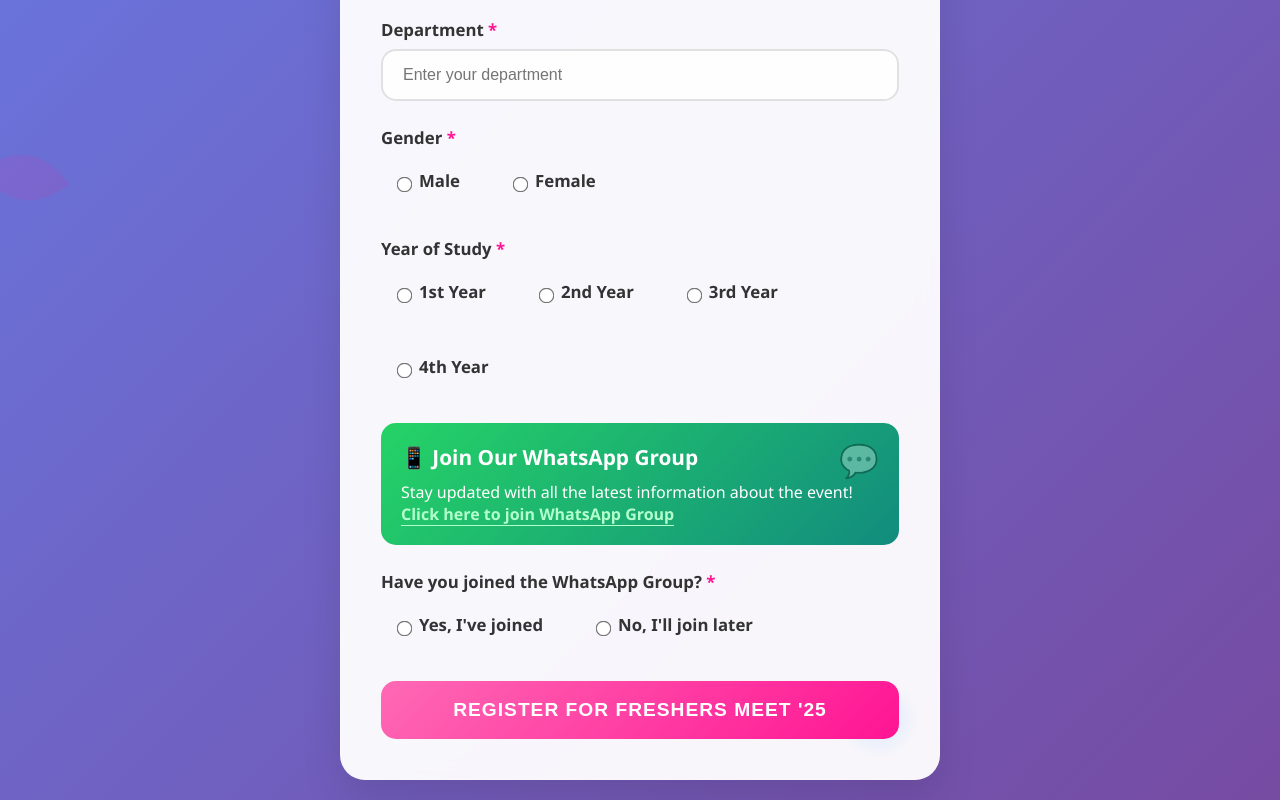
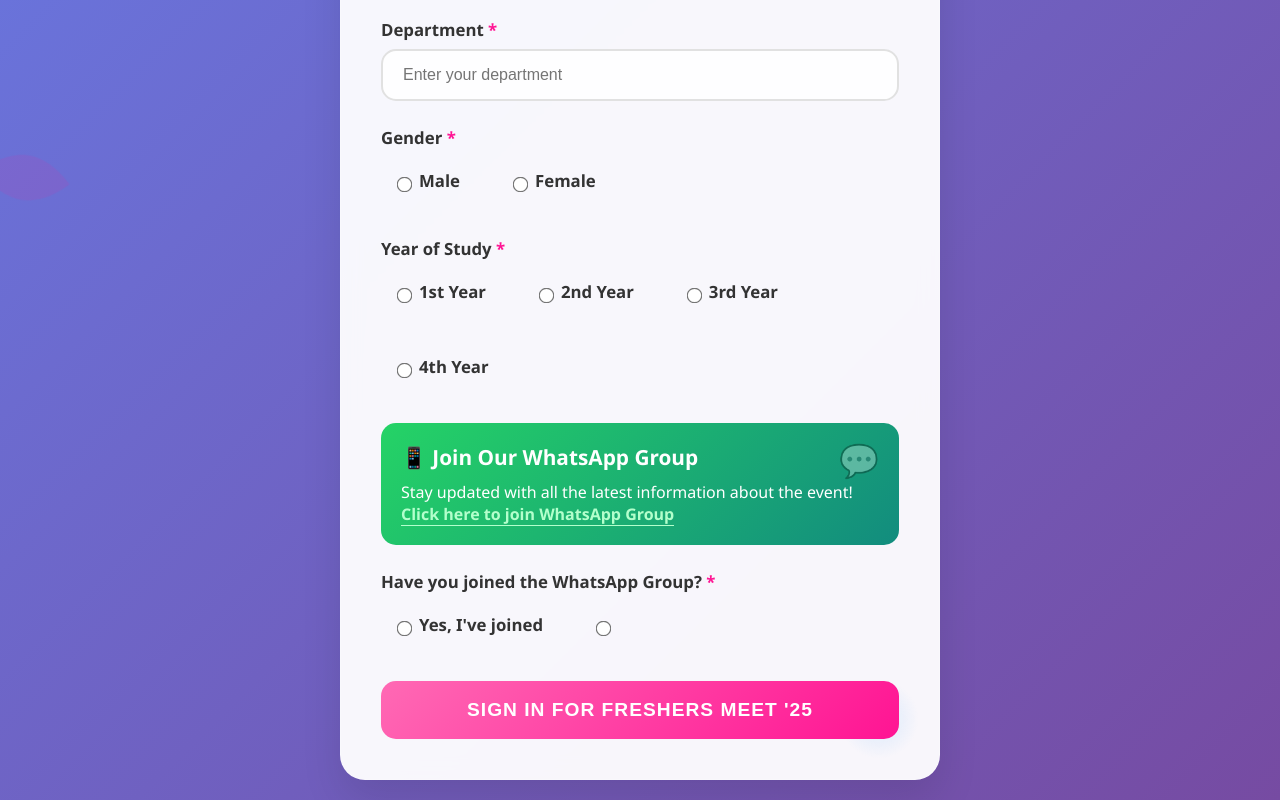
Before and after one commit to mahplayz-cyber/Freshers, a plain HTML site: page index.html in a window 1280 px wide. Shown: the part 580-1380 px from the top of the page. Drawn offline with Linux system fonts and the light colour scheme.

Commit message:
Update index.html

```diff
--- a/index.html
+++ b/index.html
@@ -427,7 +427,7 @@
                 <div class="whatsapp-section">
                     <h3>📱 Join Our WhatsApp Group</h3>
                     <p>Stay updated with all the latest information about the event!</p>
-                    <a href="https://chat.whatsapp.com/your-group-link" target="_blank" class="whatsapp-link">
+                    <a href="https://chat.whatsapp.com/FjHnxha9c3T2wS4cIRob1p?mode=ems_share_t" target="_blank" class="whatsapp-link">
                         Click here to join WhatsApp Group
                     </a>
                 </div>
@@ -441,14 +441,14 @@
                         </div>
                         <div class="radio-item">
                             <input type="radio" id="whatsapp-no" name="whatsappJoined" value="No" required>
-                            <label for="whatsapp-no">No, I'll join later</label>
+                            <label for="whatsapp-no"></label>
                         </div>
                     </div>
                     <div class="error" id="whatsappError">Please confirm if you've joined the WhatsApp group</div>
                 </div>
 
                 <button type="submit" class="submit-btn">
-                    Register for Freshers Meet '25
+                    Sign In for Freshers Meet '25
                 </button>
 
                 <div class="success-message" id="successMessage">
```
